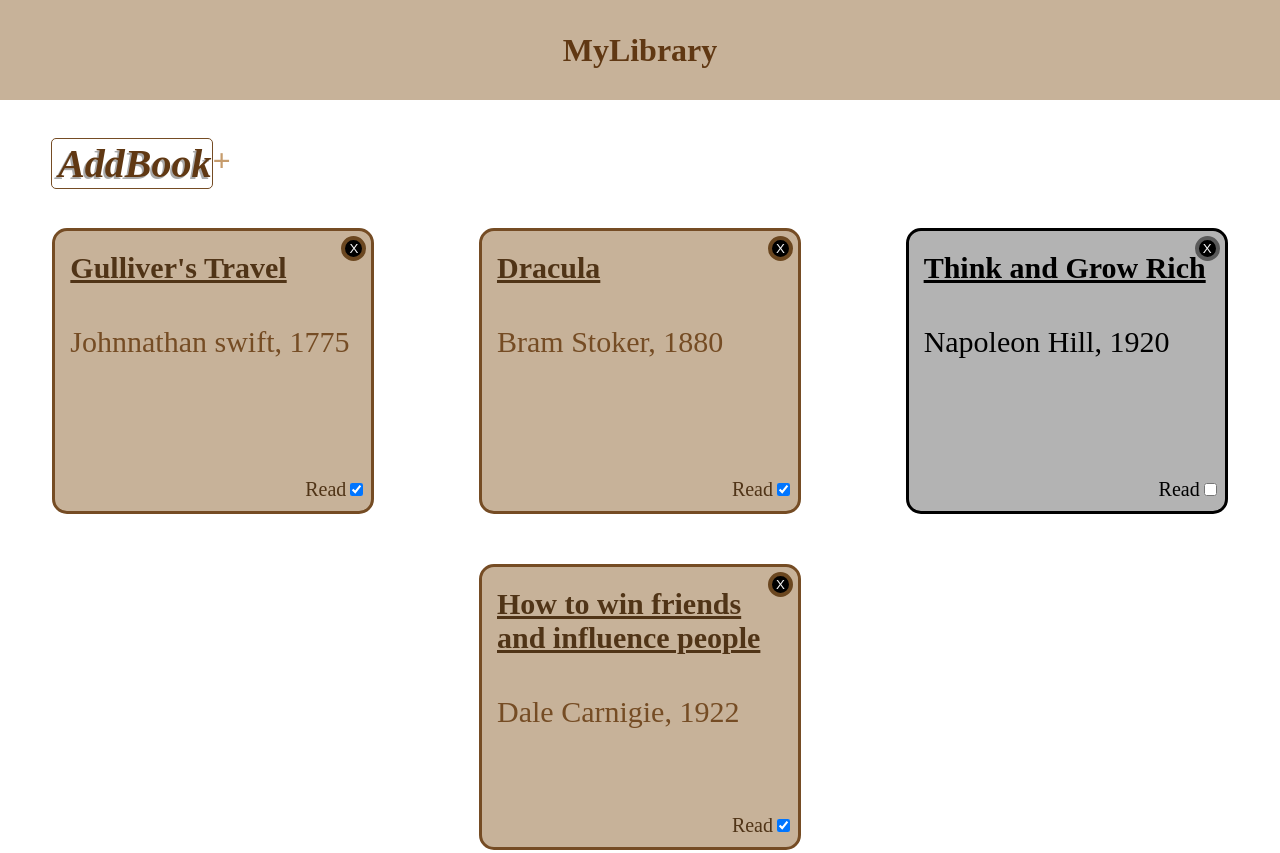
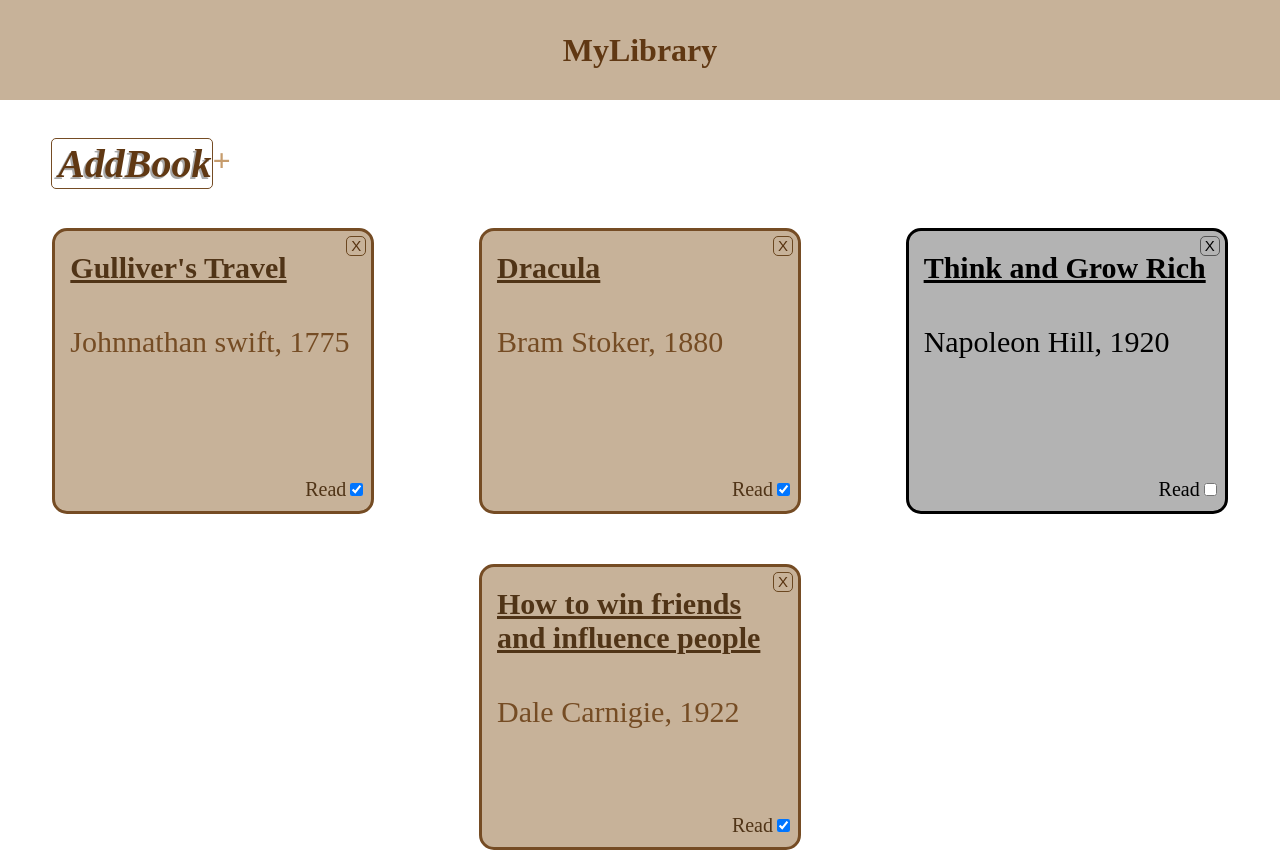
Before and after one commit to Diolemos/LIbrary, a plain HTML site: page index.html in a window 1280 px wide. Shown: the top 853 px of the page. Drawn offline with Linux system fonts and the light colour scheme; a web font is replaced by a local one.

Commit message:
Update style.css
changed the shape of the delete button

```diff
--- a/style.css
+++ b/style.css
@@ -116,15 +116,27 @@ header p{
     position: absolute;
     top: 5px;
     right: 5px;
-    background-color: #000;
-    color: #f5f5f5;
+    background-color: transparent;
+    color: #000;
     padding: 0;
 
-    width: 25px;
-    height: 25px;
-    border-radius: 50%;
-    border: 4px solid #5a5a5a;
-    cursor: pointer
+    width: 20px;
+    height: 20px;
+    border-radius: 5px;
+    border: 1px solid #555;
+    cursor: pointer;
+    font-size: 15px;
+
+    transition: all 400ms ease-out;
+}
+.read .removeBtn{
+    border-color: #6b4720;
+        color:#57320f;}
+.removeBtn:hover{
+    transform: scale(1.3);
+    background-color: rgb(15, 4, 2);
+    color: #f5f5f5;
+    border-color: #555;
 }
 
 .card label{
@@ -149,10 +161,9 @@ header p{
 .read label, .read .card-title{
 color:#503417
 }
-.read .removeBtn{
-    border-color: #6b4720;
 
-}
+
+
 
 footer{
     width: 100%;
```
